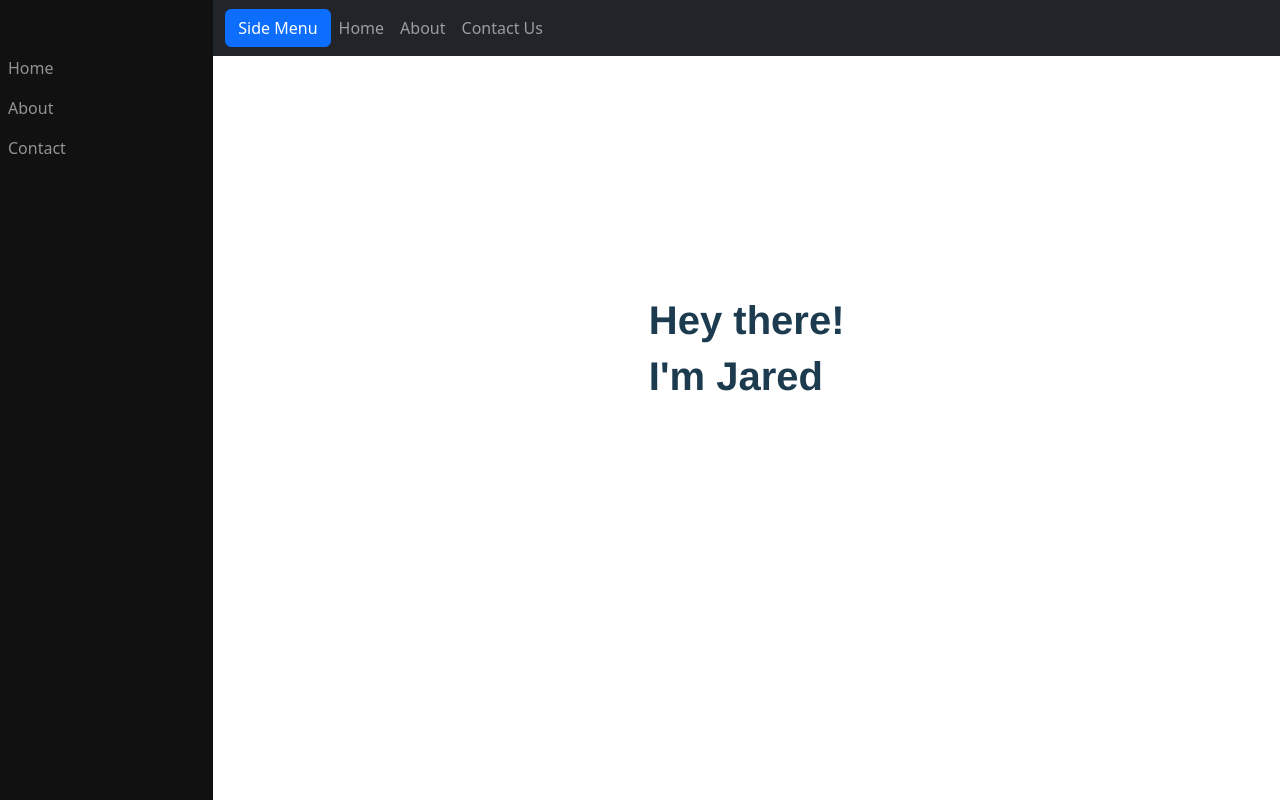
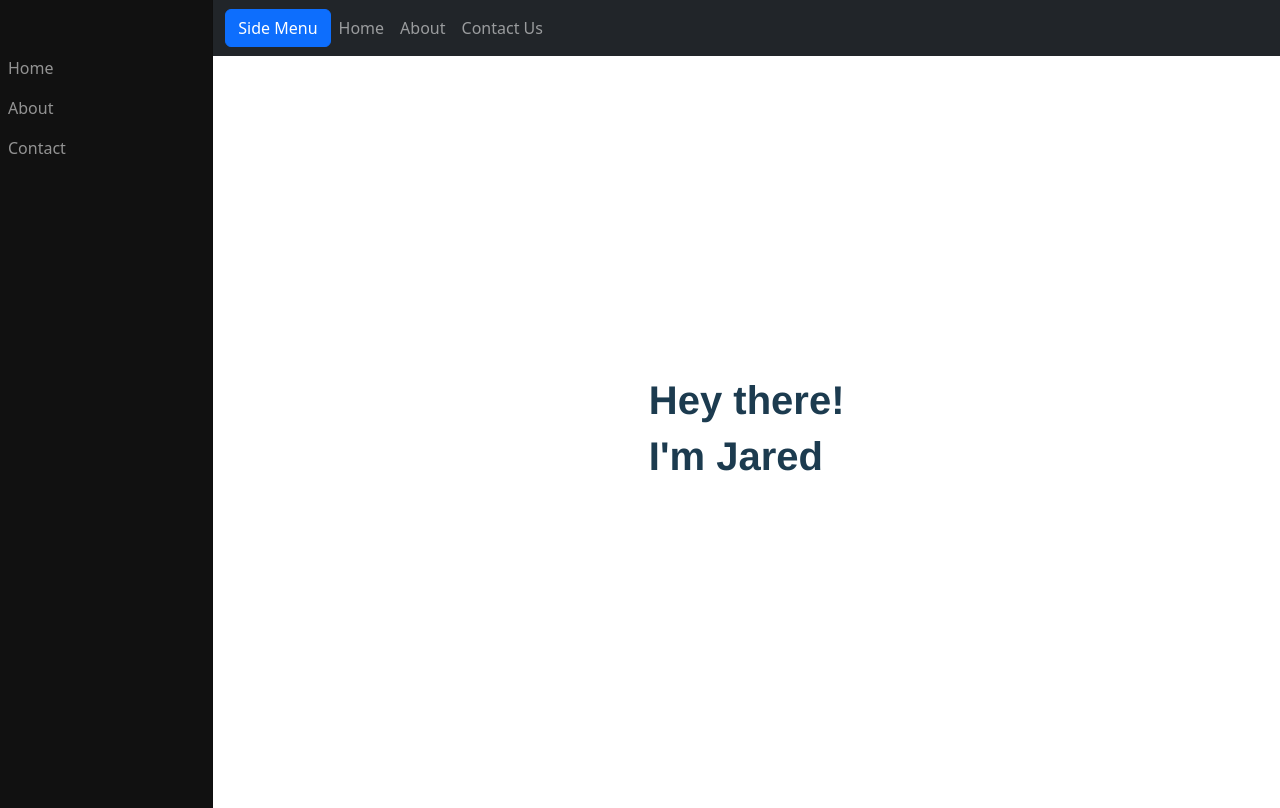
Before and after one commit to jaredkristopher/myportfolio, a React (Create React App) app: page / in a window 1280 px wide. Both pictures are taken after a click on the button "Side Menu". Built offline with nearby package versions, Linux system fonts and the light colour scheme.

Commit message:
Fix Side Menu Bug

```diff
--- a/src/App.css
+++ b/src/App.css
@@ -105,7 +105,7 @@
 }
 
 .customHeight {
-  margin: 30vh;
+  margin: 40vh;
 }
 
 
--- a/src/Components/Welcome/Dashboard.css
+++ b/src/Components/Welcome/Dashboard.css
@@ -3,7 +3,9 @@
   top: 0;
   bottom: 0;
   left: 0;
-  min-height: 100vh !important;
+  min-height: 100%;
+  max-height: 100%;
+
   z-index: 100;
   padding: 48px 0 0;
   box-shadow: inset -1px 0 0 rgba(0, 0, 0, 0.1);
--- a/src/Components/Welcome/sidebar.js
+++ b/src/Components/Welcome/sidebar.js
@@ -16,7 +16,7 @@ class Sidebar extends React.Component {
         const isActive = this.props.isActive;
 
         return (
-            <Navbar  variant="dark" className={isActive ? "d-md-block bg-light sidebar" : "d-none bg-light sidebar"}>
+            <Navbar collapseOnSelect variant="dark" className={isActive ? "d-md-block bg-light sidebar" : "d-none bg-light sidebar"}>
                 <Nav
                     activeKey="/home"
                     // onSelect={selectedKey => alert(`selected ${selectedKey}`)}
```
